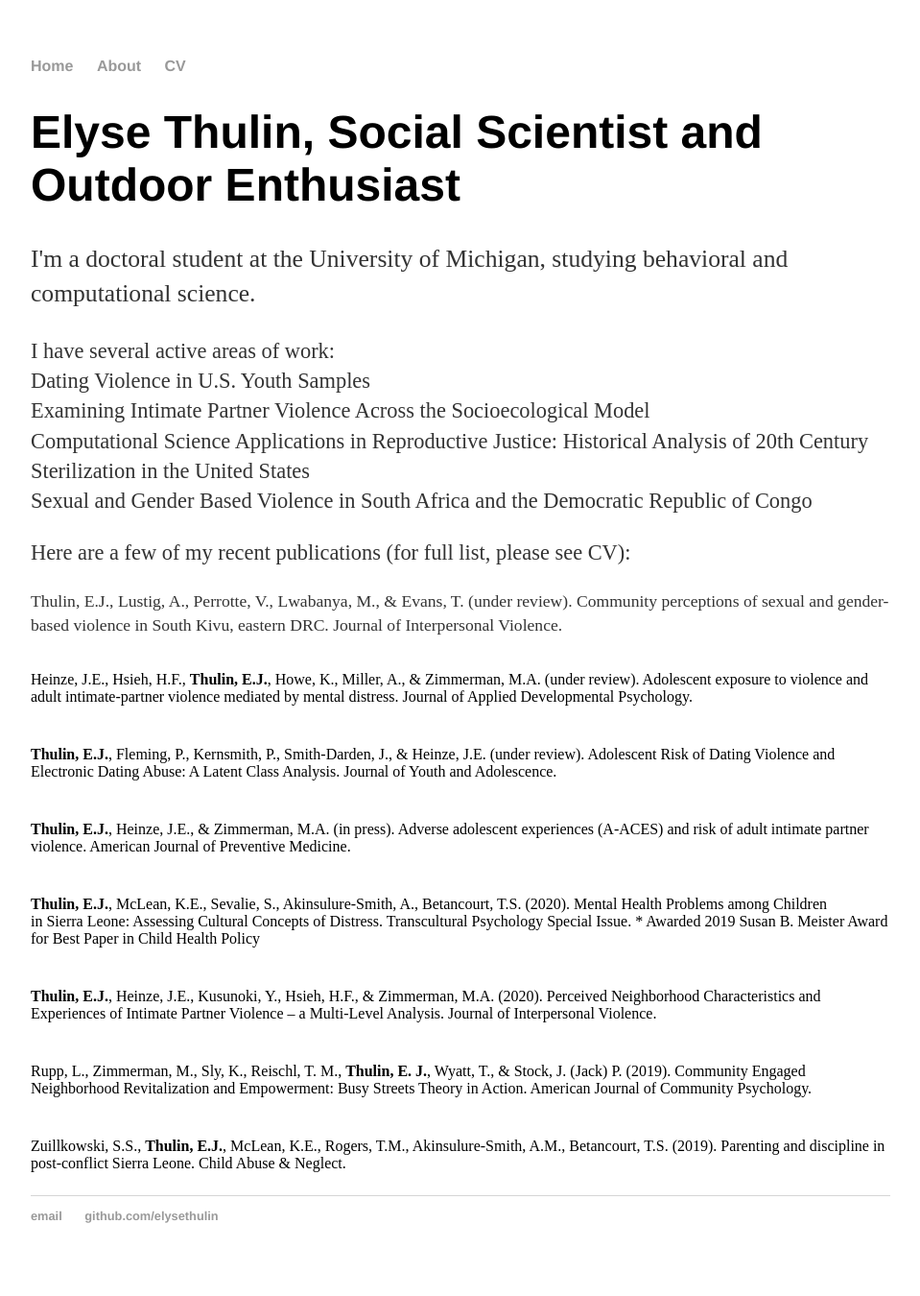
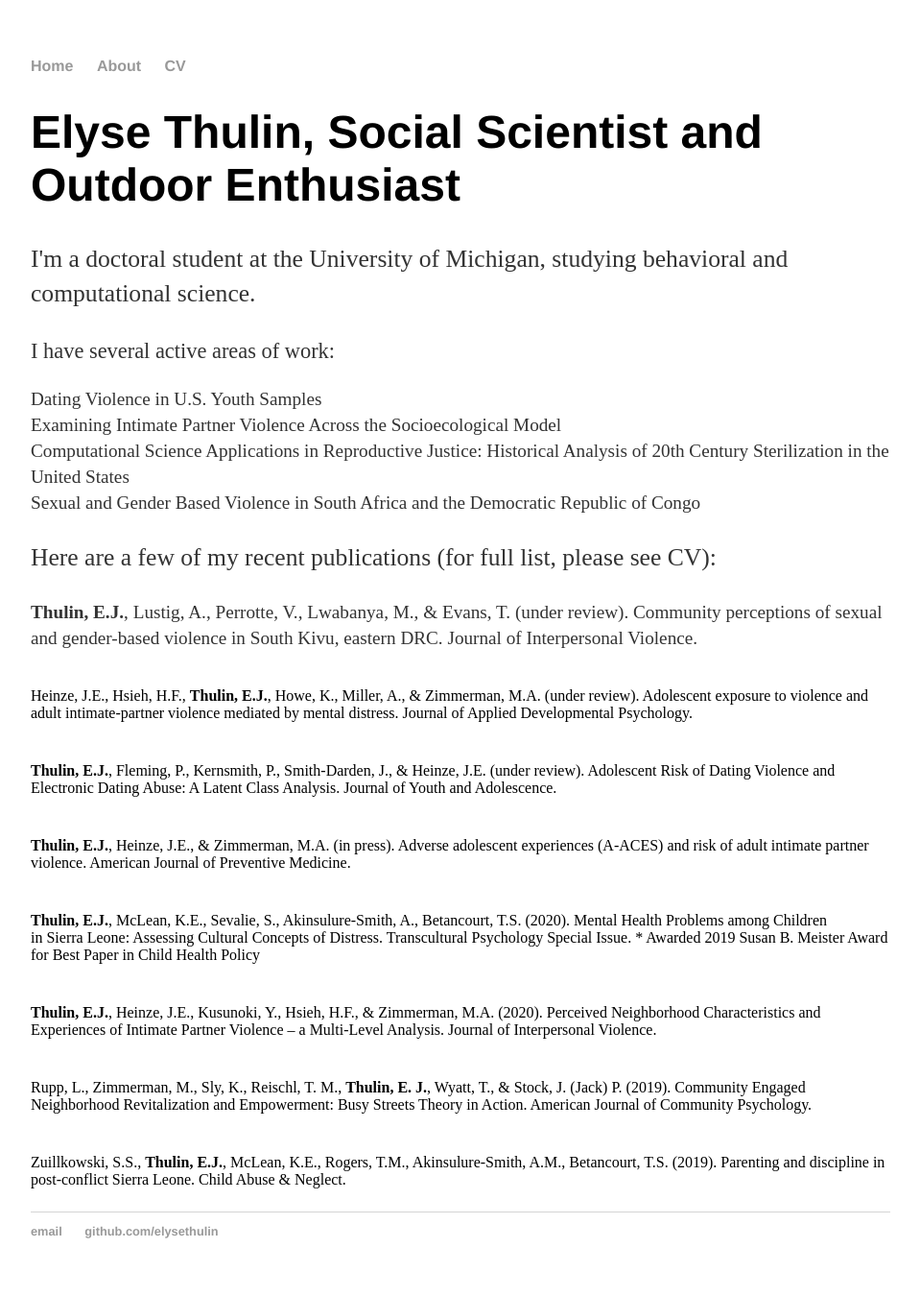
Before and after one commit to elysethulin/elysethulin.github.io, a Jekyll site: the page built from index.html, in a window 1280 px wide. Shown: the whole page at 96% size, without its empty margins (160-1119 px from the left). Built offline with Jekyll 4.4.1, drawn with Linux system fonts in a browser that asks for light colours.

Commit message:
Update index.html

```diff
--- a/index.html
+++ b/index.html
@@ -6,14 +6,14 @@ title: Elyse Thulin, Social Scientist and Outdoor Enthusiast
 	<h1>Elyse Thulin, Social Scientist and Outdoor Enthusiast</h1>
 		<p style="font-size:160%;">I'm a doctoral student at the University of Michigan, studying behavioral and computational science.</p>
 		<p style="font-size:140%;">I have several active areas of work:
-			<br "font-size:120%;"> Dating Violence in U.S. Youth Samples
+			<p class="tab", style="font-size:120%;"> Dating Violence in U.S. Youth Samples
 			<br> Examining Intimate Partner Violence Across the Socioecological Model
 			<br> Computational Science Applications in Reproductive Justice: Historical Analysis of 20th Century Sterilization in the United States
 			<br> Sexual and Gender Based Violence in South Africa and the Democratic Republic of Congo </p>
 
 
-		<p style="font-size:140%;">Here are a few of my recent publications (for full list, please see CV):
-			<p style="font-size:110%;">Thulin, E.J.</b>, Lustig, A., Perrotte, V., Lwabanya, M., & Evans, T. (under review). Community perceptions of sexual and gender-based violence in South Kivu, eastern DRC. Journal of Interpersonal Violence.</p>
+		<p style="font-size:160%;">Here are a few of my recent publications (for full list, please see CV):
+			<p style="font-size:120%;"><b>Thulin, E.J.</b>, Lustig, A., Perrotte, V., Lwabanya, M., & Evans, T. (under review). Community perceptions of sexual and gender-based violence in South Kivu, eastern DRC. Journal of Interpersonal Violence.</p>
 			<br>Heinze, J.E., Hsieh, H.F., <b>Thulin, E.J.</b>, Howe, K., Miller, A., & Zimmerman, M.A. (under review). Adolescent exposure to violence and adult intimate-partner violence mediated by mental distress. Journal of Applied Developmental Psychology. </p>
 			<br><b>Thulin, E.J.</b>, Fleming, P., Kernsmith, P., Smith-Darden, J., & Heinze, J.E. (under review). Adolescent Risk of Dating Violence and Electronic Dating Abuse: A Latent Class Analysis. Journal of Youth and Adolescence.</p>
 			<br><b>Thulin, E.J.</b>, Heinze, J.E., & Zimmerman, M.A. (in press). Adverse adolescent experiences (A-ACES) and risk of adult intimate partner violence. American Journal of Preventive Medicine.</p>
```
